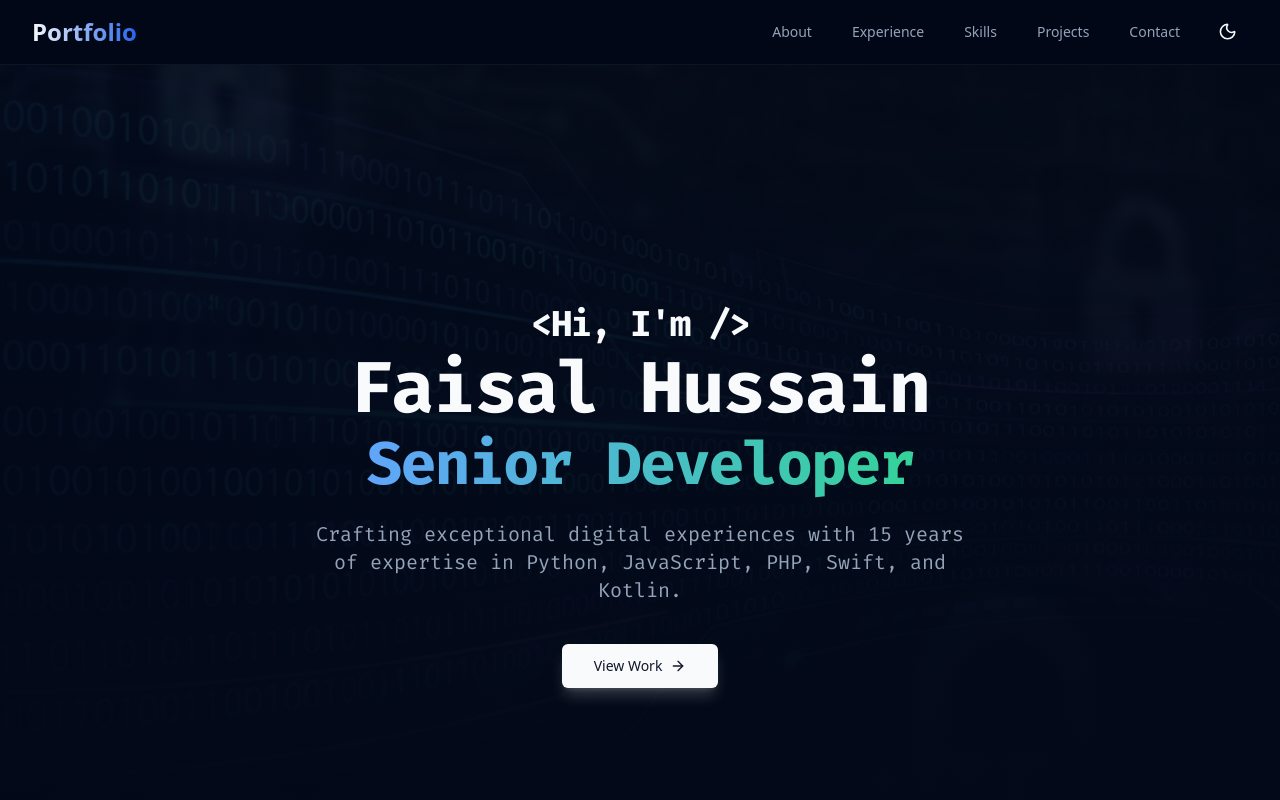
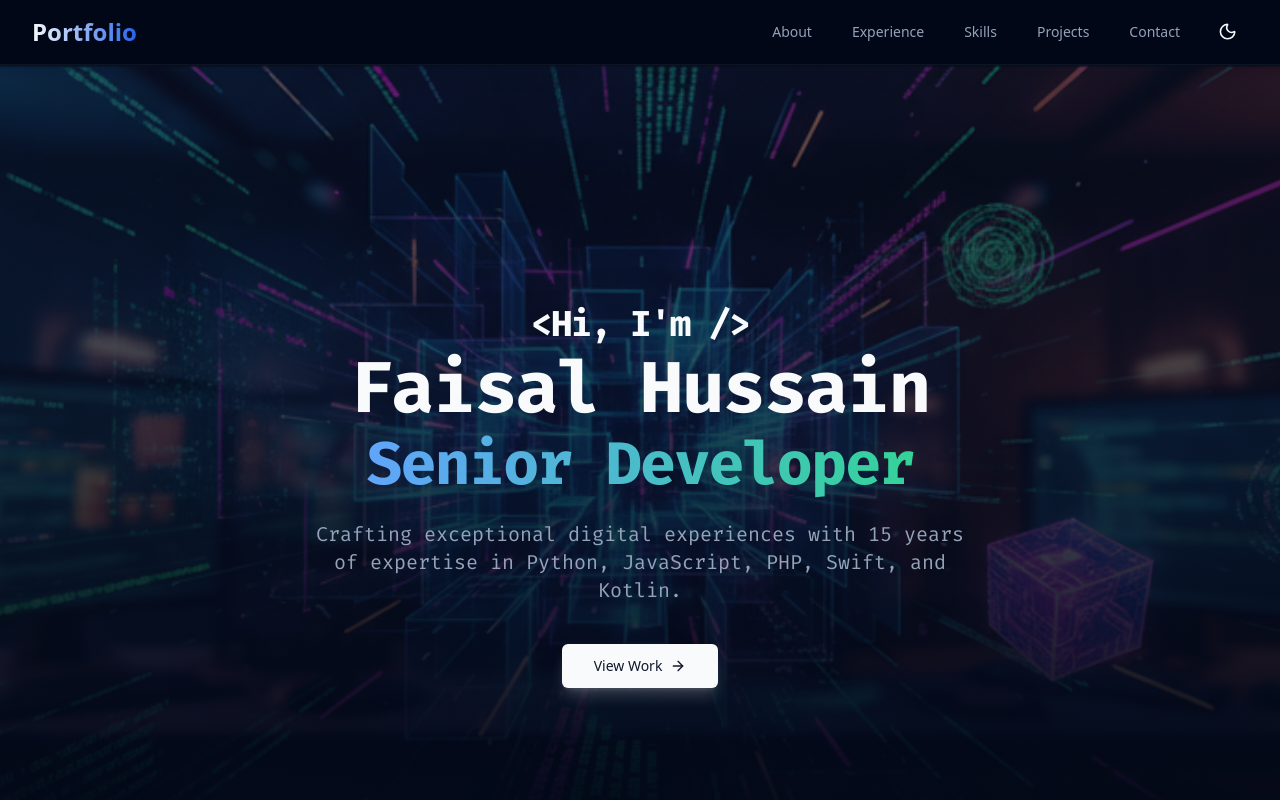
Before and after one commit to Base29/my-portfolio, a React (Vite) app: page / in a window 1280 px wide. Shown: the top 800 px of the page. Built offline with nearby package versions, Linux system fonts and the light colour scheme.

Commit message:
Updated hero section

```diff
--- a/src/components/sections/Hero.tsx
+++ b/src/components/sections/Hero.tsx
@@ -19,7 +19,7 @@ const Hero = () => {
             {/* Background Image */}
             <div className="absolute inset-0 z-0">
                 <div
-                    className="absolute inset-0 bg-cover bg-center bg-no-repeat opacity-20 dark:opacity-10"
+                    className="absolute inset-0 bg-cover bg-center bg-no-repeat opacity-50 dark:opacity-50"
                     style={{ backgroundImage: `url(${heroBg})` }}
                 />
                 <div className="absolute inset-0 bg-gradient-to-b from-background/10 via-background/50 to-background" />
--- a/src/components/sections/Projects.tsx
+++ b/src/components/sections/Projects.tsx
@@ -7,6 +7,7 @@ import taskManagerImg from '@/assets/project-task-manager.png';
 import financeImg from '@/assets/project-finance.png';
 import aiLmsImg from '@/assets/project-ai-lms.png';
 import dappImg from '@/assets/project-dapp.png';
+import corporateAppImg from '@/assets/project-corporate-app.jpg';
 
 // Placeholder data
 const projects = [
@@ -54,7 +55,7 @@ const projects = [
         title: 'Corporate Employee App',
         description: 'Internal enterprise mobile application for employee management and secure communications.',
         tags: ['Kotlin', 'Spring Boot', 'Secure'],
-        image: '', // Placeholder used
+        image: corporateAppImg, // Placeholder used: false
         link: '#', // Internal, maybe no link
         github: '#' // Private
     }
```
Also changed, not shown: src/assets/hero-bg.png, src/assets/project-corporate-app.jpg (added).
